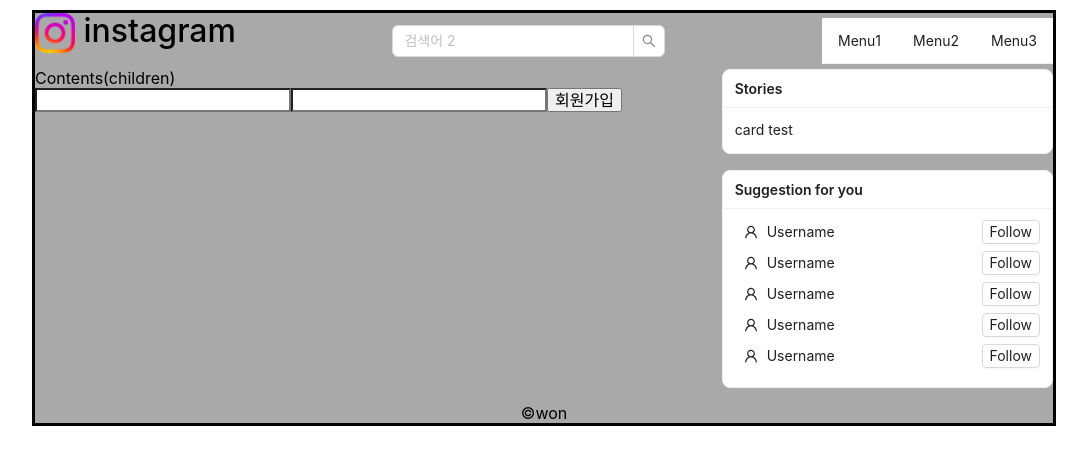
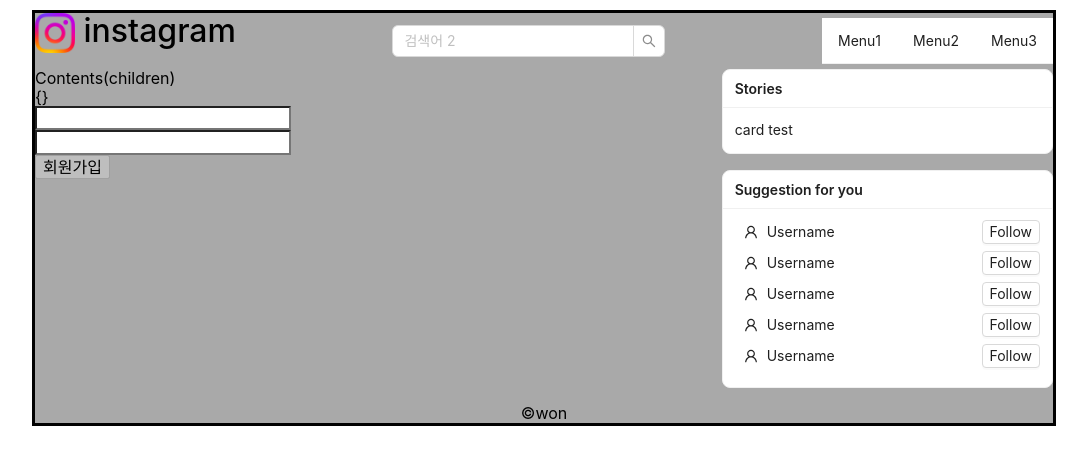
Before and after one commit to dominopiece/instagram, a React (Create React App) app in the folder frontend/: page /accounts/signup in a window 1280 px wide. Shown: the top 464 px of the page, without its empty margins (96-1183 px from the left). Built offline with nearby package versions, Linux system fonts and the light colour scheme.

Commit message:
회원 가입 폼

```diff
--- a/frontend/src/pages/accounts/Signup.js
+++ b/frontend/src/pages/accounts/Signup.js
@@ -1,24 +1,49 @@
 import React, { useEffect, useState } from "react";
+import { useNavigate } from 'react-router-dom';
+import { Alert } from "antd";
 import Axios from "axios";
 
 export default function Signup() {
-    const [inputs, setInputs] = useState({});
+    const [inputs, setInputs] = useState({ username: "", password: ""});
+    const [errors, setErrors] = useState({});
+    const [formDisabled, setFormDisabled] = useState(true);
+    const [loading, setLoading] = useState(false);
+    const navigate = useNavigate();
 
     const onSubmit = (e) => {
         e.preventDefault();
 
+        setErrors({})
+        setLoading(true)
+
         Axios.post("http://localhost:8000/accounts/signup/", inputs)
         .then(response => {
             console.log("response", response)
+            navigate('/accounts/login');
         })
         .catch(error => {
-           console.log("error", error)
+           console.log("error", error);
+            if (error.response) {
+                console.log("error response", error.response)
+                setErrors({
+                    username: (error.response.data.username || []).join(" "),
+                    password: (error.response.data.password || []).join(" "),
+                })
+            }
+        })
+        .finally(() => {
+            setLoading=false;
         })
         console.log("onSubmit", inputs)
     }
 
+    // useEffect(() => {
+    //     console.log("changed inputs", inputs);
+    // }, [inputs])
+
     useEffect(() => {
-        console.log("changed inputs", inputs);
+        const isEnabled = Object.values(inputs).every(s => s.length > 0);
+        setFormDisabled(!isEnabled);
     }, [inputs])
 
     const onChange = e => {
@@ -30,10 +55,19 @@ export default function Signup() {
     }
     return (
     <div>
+        {JSON.stringify(errors)}
         <form onSubmit={onSubmit}>
+            <div>
             <input type="text" name="username" onChange={onChange} />
+            {errors.username && <Alert type="error" message={errors.username} />}
+            </div>
+            <div>
             <input type="password" name="password" onChange={onChange}/>
-            <input type="submit" value="회원가입" />
+            {errors.password && <Alert type="error" message={errors.password} />}
+            </div>
+            <div>
+            <input type="submit" value="회원가입" disabled={loading || formDisabled} />
+            </div>
         </form>
     </div>
     )
```
